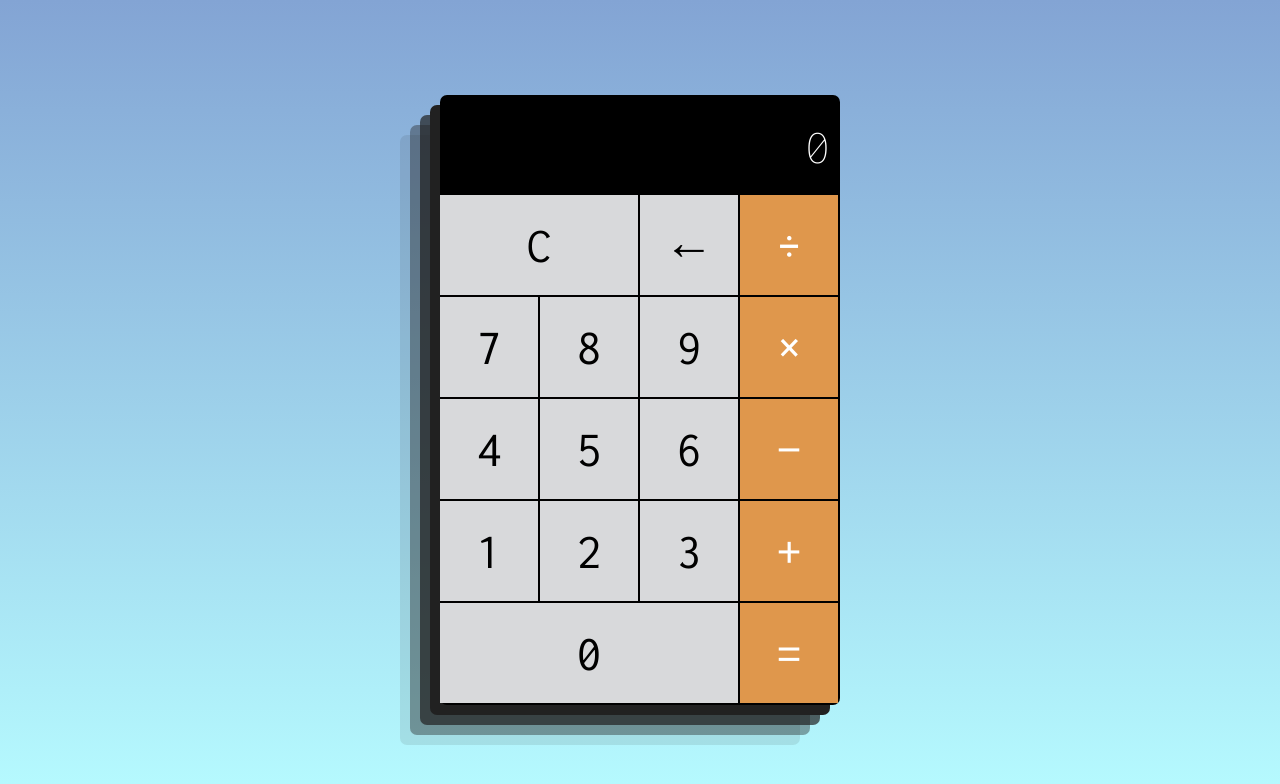
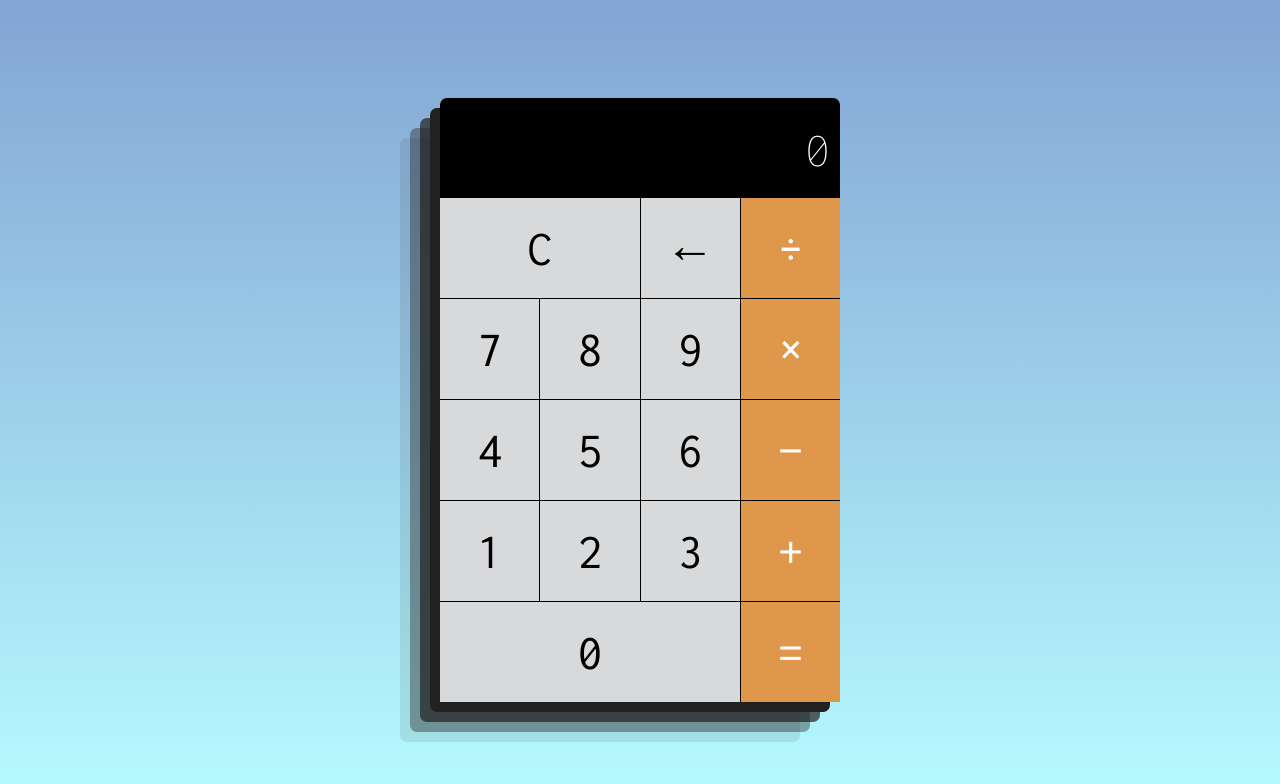
Before and after one commit to Sharandeep23/new-calculator, a plain HTML site: page index.html in a window 1280 px wide. Drawn offline with Linux system fonts and the light colour scheme.

Commit message:
css layout update using grid

```diff
--- a/index.html
+++ b/index.html
@@ -18,33 +18,23 @@
       <section class="screen">0</section>
 
       <section class="calc-buttons">
-        <div class="calc-buttons-row">
         <button class="calc-button double">C</button>
         <button class="calc-button">&larr;</button>
-          <button class="calc-button">&divide;</button>
-        </div>
-        <div class="calc-buttons-row">
+        <button class="calc-button operator">&divide;</button>
         <button class="calc-button">7</button>
         <button class="calc-button">8</button>
         <button class="calc-button">9</button>
-          <button class="calc-button">&times;</button>
-        </div>
-        <div class="calc-buttons-row">
+        <button class="calc-button operator">&times;</button>
         <button class="calc-button">4</button>
         <button class="calc-button">5</button>
         <button class="calc-button">6</button>
-          <button class="calc-button">&minus;</button>
-        </div>
-        <div class="calc-buttons-row">
+        <button class="calc-button operator">&minus;</button>
         <button class="calc-button">1</button>
         <button class="calc-button">2</button>
         <button class="calc-button">3</button>
-          <button class="calc-button">&plus;</button>
-        </div>
-        <div class="calc-buttons-row">
+        <button class="calc-button operator">&plus;</button>
         <button class="calc-button triple">0</button>
-          <button class="calc-button">&equals;</button>
-        </div>
+        <button class="calc-button operator">&equals;</button>
       </section>
     </div>
     <script src="app.js"></script>
--- a/styles.css
+++ b/styles.css
@@ -1,8 +1,5 @@
-html {
+*, *::before, *::after {
     box-sizing: border-box;
-}
-*, *::before, *::after {
-    box-sizing: inherit;
 }
 body {
   padding: 0;
@@ -29,20 +26,22 @@ body {
     text-align: right;
     padding: 25px 10px;
 }
-.calc-buttons-row {
-    display: flex;
-    margin-bottom: 0.5%;
+
+.calc-buttons {
+    display: grid;
+    grid-template-columns: repeat(4, 1fr);
+    grid-template-rows: repeat(5, 100px);
+    gap: 1px;
+
 }
+
 .calc-button {
     background-color: #d8d9db;
     color: black;
     font-family: 'Inconsolata', monospace;
-    height: 100px;
-    flex-basis: 24.5%;
     border: none;
     font-size: 50px;
     cursor: pointer;
-    margin-right: 0.5%;
 }
 .calc-button:hover {
     background-color: #ebebeb;
@@ -51,28 +50,31 @@ body {
     background-color: #bbbcbe;
 }
 .double {
-    flex-basis: 49.5%;
+    grid-column: span 2;
 }
 .triple {
-    flex-basis: 74.5%;
+    grid-column: span 3;
 }
 
 
-.calc-button:last-child {
+.operator {
     background-color: #df974c;
     color: white;
 }
-.calc-button:last-child:hover {
+.operator:hover {
     background-color: #dfb07e;
 }
 
-.calc-button:last-child:active {
+.operator:active {
     background-color: #dd8d37;
 }
 
 @media only screen and (max-width: 450px) {
     .wrapper {
-        width: 100%;
+        width: 370px;
         box-shadow: 0px 9px 20px rgba(13, 38, 76, 0.19);
     }
+    .calc-buttons {
+        grid-template-rows: repeat(5, 90px);
+    }
 }
```
Lines whose indentation alone changed are shown as unchanged.
